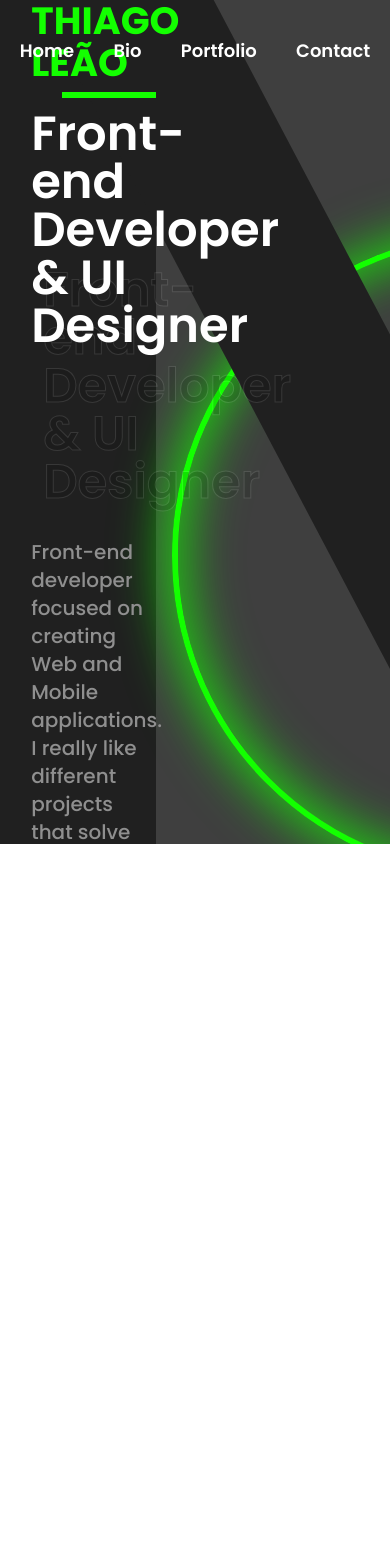
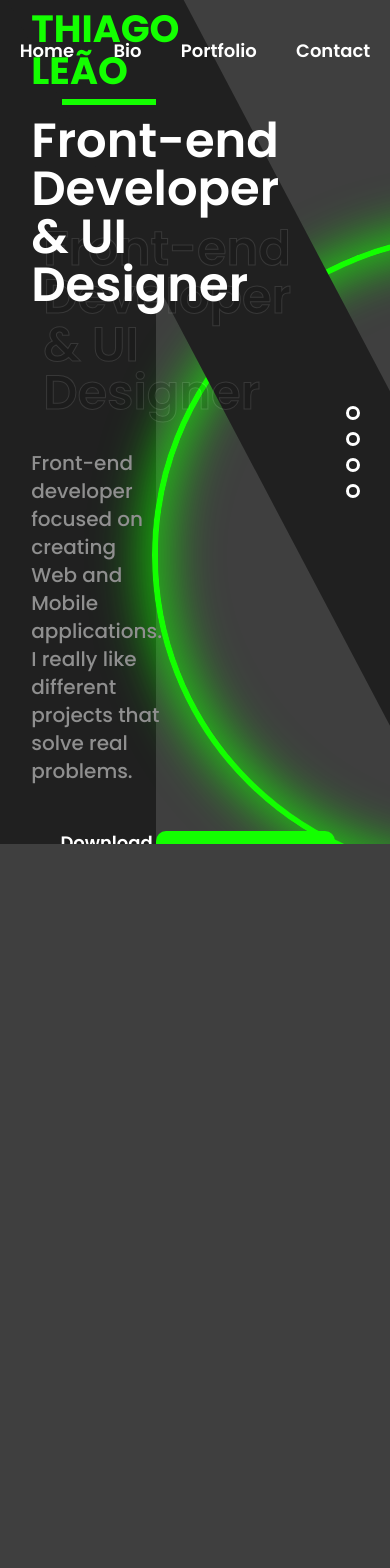
Before and after one commit to ThiagoLeaoDev/Portfolio_old, a Next.js app: page / in a window 390 px wide. Shown: the top 1568 px of the page. Before the commit the page ends 844 px from the top, so only its background shows below. Built offline with nearby package versions, Linux system fonts and the light colour scheme.

Commit message:
hero section without responsiveness and scroll

```diff
--- a/pages/index.js
+++ b/pages/index.js
@@ -1,5 +1,6 @@
 import { MdOutlineCloudDownload } from "react-icons/md";
 import { FiArrowDownCircle } from "react-icons/fi";
+import { FaInstagram, FaGithub, FaDribbble, FaBehance } from "react-icons/fa";
 
 import * as SC from '../styles/mainStyle'
 
@@ -20,6 +21,12 @@ export default function Home() {
         <SC.MenuOption><SC.MenuLink>Contact</SC.MenuLink></SC.MenuOption>
       </SC.Menu>
     </SC.ContainerMenu>
+    <SC.ContainerNavigationRight>
+      <SC.CircleNav />
+      <SC.CircleNav/>
+      <SC.CircleNav/>
+      <SC.CircleNav/>
+    </SC.ContainerNavigationRight>
     <SC.ContainerMainBG>
       <SC.LeftBG></SC.LeftBG>
       <SC.RightBG></SC.RightBG>
@@ -36,6 +43,20 @@ export default function Home() {
               <SC.ButtonCV><MdOutlineCloudDownload color="white" size="1.8em"/>Download CV</SC.ButtonCV>
               <SC.ButtonPortfolio><FiArrowDownCircle color="var(--bg-primary)" size="1.5em"/>Portfolio</SC.ButtonPortfolio>
             </SC.ContainerButtonsMain>
+            <SC.ContainerSocial>
+              <SC.CircleSocial>
+                <FaInstagram color="white" size="1.8em"/>
+              </SC.CircleSocial>
+              <SC.CircleSocial>
+                <FaGithub color="white" size="1.8em"/>
+              </SC.CircleSocial>
+              <SC.CircleSocial>
+                <FaDribbble color="white" size="1.8em"/>
+              </SC.CircleSocial>
+              <SC.CircleSocial>
+                <FaBehance color="white" size="1.8em"/>
+              </SC.CircleSocial>
+          </SC.ContainerSocial>
           </SC.ContentLeft>
           <SC.RotateBG/>
         </SC.ContainerLeft>
@@ -46,6 +67,9 @@ export default function Home() {
           </SC.ContainerImage>
         </SC.ContainerRight>
       </SC.SectionHero>
+      <SC.SectionBio></SC.SectionBio>
+      <SC.SectionPortfolio></SC.SectionPortfolio>
+      <SC.SectionContact></SC.SectionContact>
     </SC.Main>
   )
 }
--- a/styles/colors.css
+++ b/styles/colors.css
@@ -3,6 +3,7 @@
 
 	--bg-primary: #202020;
 	--bg-secondary: #3F3F3F;
+	--bg-button: #303030;
 	--base: #ffffff;
 
 	--text-primary: #ffffff;
--- a/styles/mainStyle.js
+++ b/styles/mainStyle.js
@@ -97,14 +97,14 @@ export const ContainerLeft = styled.div`
   display: flex;
   flex-direction: column;
   align-items: flex-end;
-  justify-content: space-around;
+  justify-content: center;
   background-color: var(--bg-primary);
 `;
 
 export const RotateBG = styled.span`
   z-index: 1;
   position: absolute;
-  right: -270px;
+  right: -240px;
   width: 100%;
   height: 200vh;
   display: flex;
@@ -119,8 +119,11 @@ export const ContentLeft = styled.div`
   z-index: 2;
   max-width: 590px;
   width: 80%;
+  padding-top: 240px;
   display: flex;
   flex-direction: column;
+  align-items: flex-start;
+  justify-content: center;
 `;
 
 export const Name = styled.h2`
@@ -166,6 +169,7 @@ export const ContainerButtonsMain = styled.div`
   flex-direction: row;
   align-items: center;
   justify-content: space-between;
+  margin-bottom: 120px;
 `;
 
 export const ButtonCV = styled.button`
@@ -197,23 +201,51 @@ export const ButtonPortfolio = styled(ButtonCV)`
   border-radius: 10px;
   background-color: var(--primary);
   color: var(--bg-primary);
-    padding: 12px 38px;
+  padding: 12px 38px;
+`;
+
+export const ContainerSocial = styled.div`
+  z-index: 2;
+  bottom: 100px;
+  max-width: 590px;
+  width: 55%;
+  display: flex;
+  flex-direction: row;
+  align-items: center;
+  justify-content: space-between;
+`;
+
+export const CircleSocial = styled.a  `
+  display: flex;
+  flex-direction: row;
+  align-items: center;
+  justify-content: space-around;
+  background-color: var(--bg-button);
+  padding: 16px;
+  border-radius: 50%;
+  opacity: .5;
+  transition: 0.3s ease;
+
+  &:hover{
+    cursor: pointer;
+    opacity: 1;
+  }
 `;
 
 export const ContainerRight = styled.div`
   width: 60%;
   height: 100vh;
   display: flex;
-  flex-direction: column;
-  align-items: left;
-  justify-content: flex-end;
+  flex-direction: row;
+  align-items: flex-end;
+  justify-content: space-between;
 `;
 
 export const ContainerImage = styled.div`
   position: relative;
   width: 440px;
   height: 80vh;
-  margin-left: 146px;
+  margin-left: 126px;
 `;
 
 export const MainImage = styled(Image)`
@@ -229,3 +261,70 @@ export const Circle = styled.div`
   border-radius: 50%;
   box-shadow: 0px 0px 50px 9px rgba(19,255,0,0.7), rgba(19,255,0,0.7) 0px 0px 50px 9px inset;
 `;
+
+export const ContainerNavigationRight = styled.div`
+  z-index: 100;
+  position: absolute;
+  height: 100vh;
+  width: 15px;
+  display: flex;
+  flex-direction: column;
+  align-items: center;
+  justify-content: center;
+  right: 0;
+  padding: 30px;
+`;
+
+export const CircleNav = styled.a`
+  z-index: 100;
+  width: 8px;
+  height: 8px;
+  border-radius: 50%;
+  border: 3px solid var(--base);
+  margin: 6px 0;
+  transition: 0.3s ease;
+
+  &:hover{
+    cursor: pointer;
+    background-color: #13FF00;
+    box-shadow: 0px 0px 10px 5px rgba(19,255,0,0.2);
+    border: 3px solid var(--primary);
+  }
+`;
+
+// ----------------------- BIO -----------------------
+
+export const SectionBio = styled.div`
+  z-index: 2;
+  width: 100%;
+  height: 100vh;
+  display: flex;
+  flex-direction: row;
+  align-items: center;
+  justify-content: center;
+  background: var(--bg-secondary);
+`;
+
+// ----------------------- PORTFOLIO -----------------------
+
+export const SectionPortfolio = styled.div`
+  width: 100%;
+  height: 100vh;
+  display: flex;
+  flex-direction: row;
+  align-items: center;
+  justify-content: center;
+  background: var(--bg-primary);
+`;
+
+// ----------------------- CONTACT -----------------------
+
+export const SectionContact = styled.div`
+  width: 100%;
+  height: 100vh;
+  display: flex;
+  flex-direction: row;
+  align-items: center;
+  justify-content: center;
+  background: var(--bg-secondary);
+`;
```
